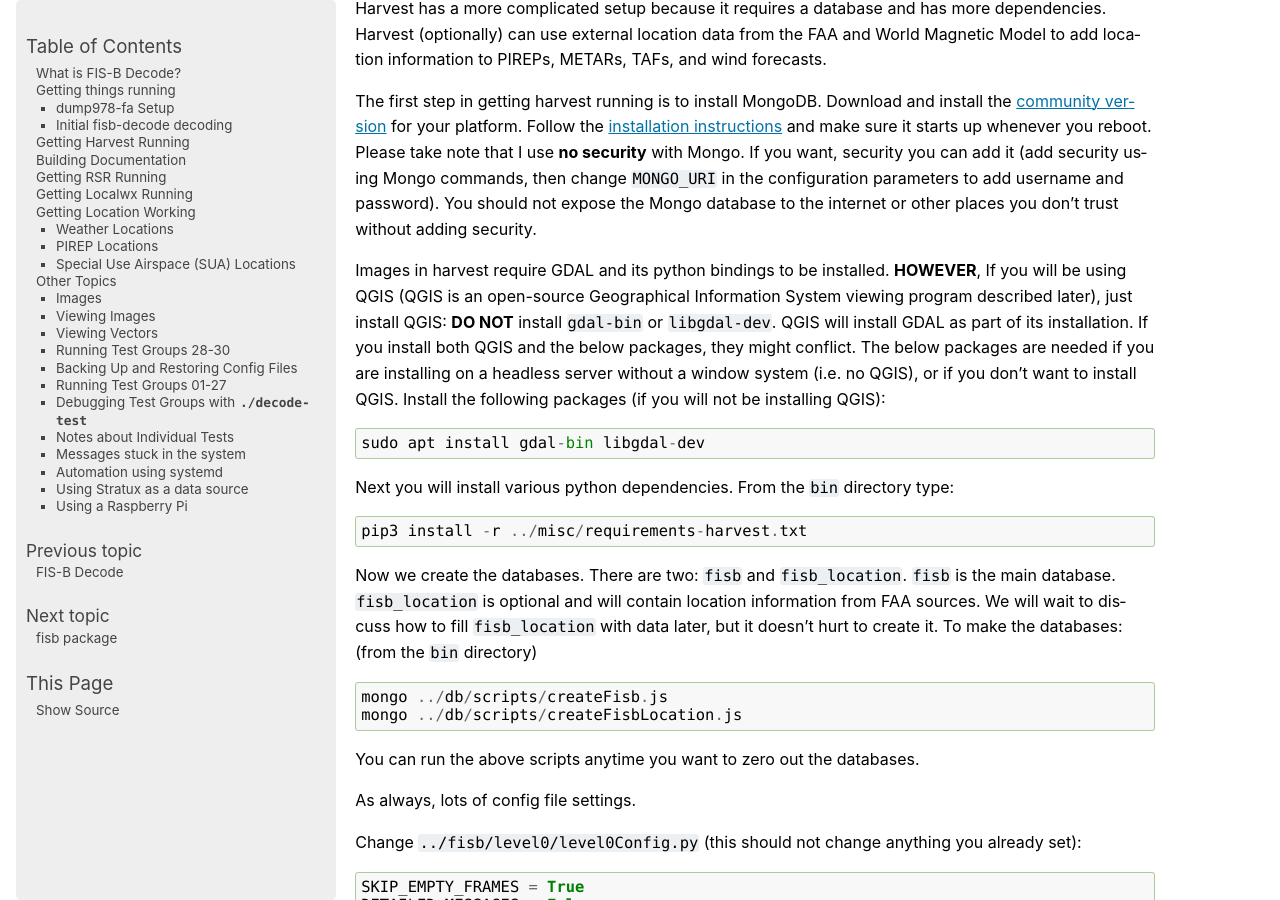
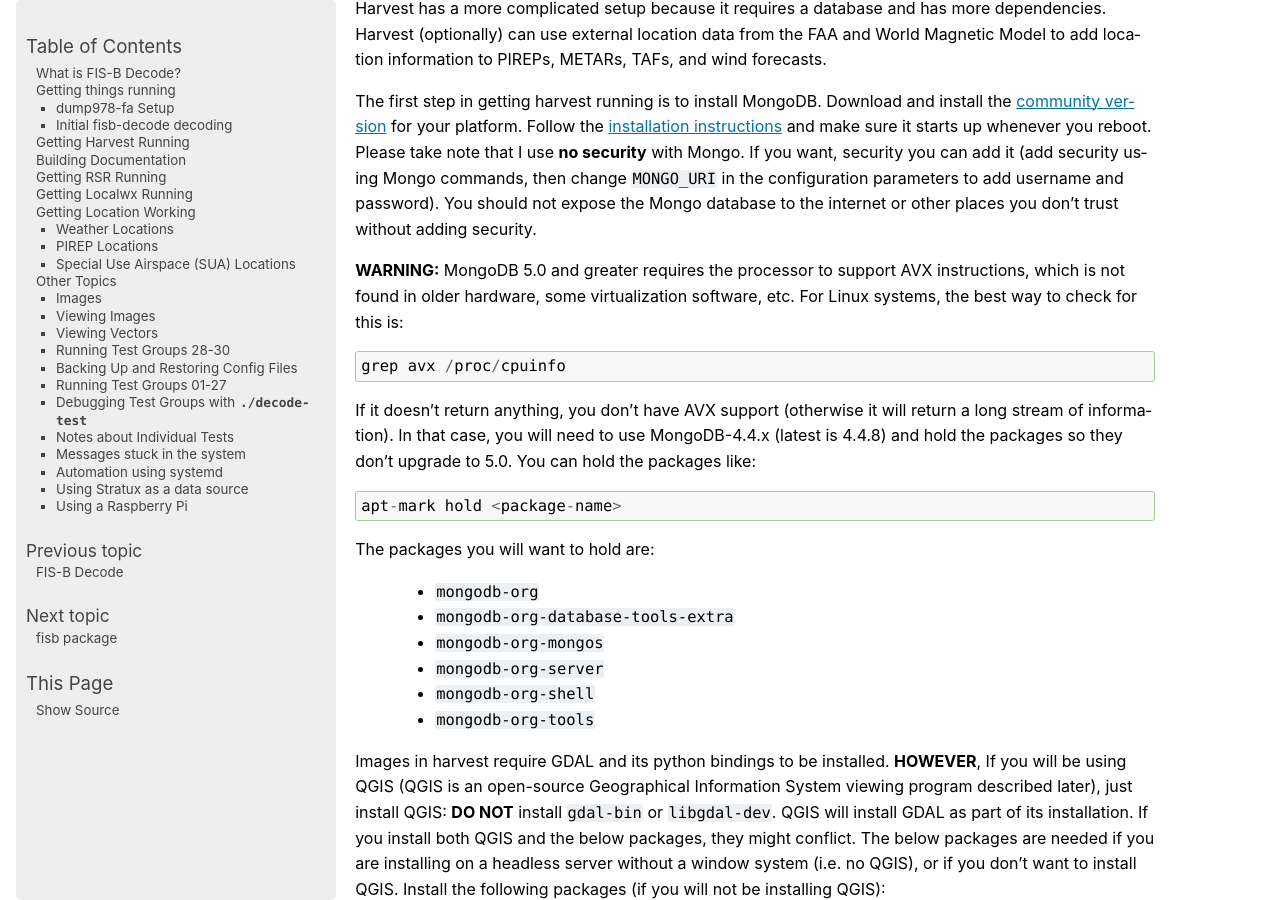
Before and after one commit to rand-projects/fisb-decode, a Sphinx documentation site: the page built from docs/source/document.rst, in a window 1280 px wide and 900 px high, scrolled down 7554 px. Built offline with Sphinx 7.4.7, drawn with Linux system fonts in a browser that asks for light colours.

Commit message:
Added warnings about MongoDB 5.0 and greater.

```diff
--- a/docs/source/document.rst
+++ b/docs/source/document.rst
@@ -421,6 +421,28 @@
 ``MONGO_URI`` in the configuration parameters to add username and password).
 You should not expose the Mongo database to the internet
 or other places you don't trust without adding security.
+
+**WARNING:** MongoDB 5.0 and greater requires the processor to support AVX
+instructions, which is not found in older hardware, some virtualization
+software, etc. For Linux systems, the best way to check for this is: ::
+
+  grep avx /proc/cpuinfo
+
+If it doesn't return anything, you don't have AVX support (otherwise it
+will return a long stream of information). In that case,
+you will need to use MongoDB-4.4.x (latest is 4.4.8) and hold the
+packages so they don't upgrade to 5.0. You can hold the packages like: ::
+
+  apt-mark hold <package-name>
+
+The packages you will want to hold are:
+
+ * ``mongodb-org``
+ * ``mongodb-org-database-tools-extra``
+ * ``mongodb-org-mongos``
+ * ``mongodb-org-server``
+ * ``mongodb-org-shell``
+ * ``mongodb-org-tools``
 
 Images in harvest require GDAL and its python bindings to be installed.
 **HOWEVER**, If you will be using QGIS
```
